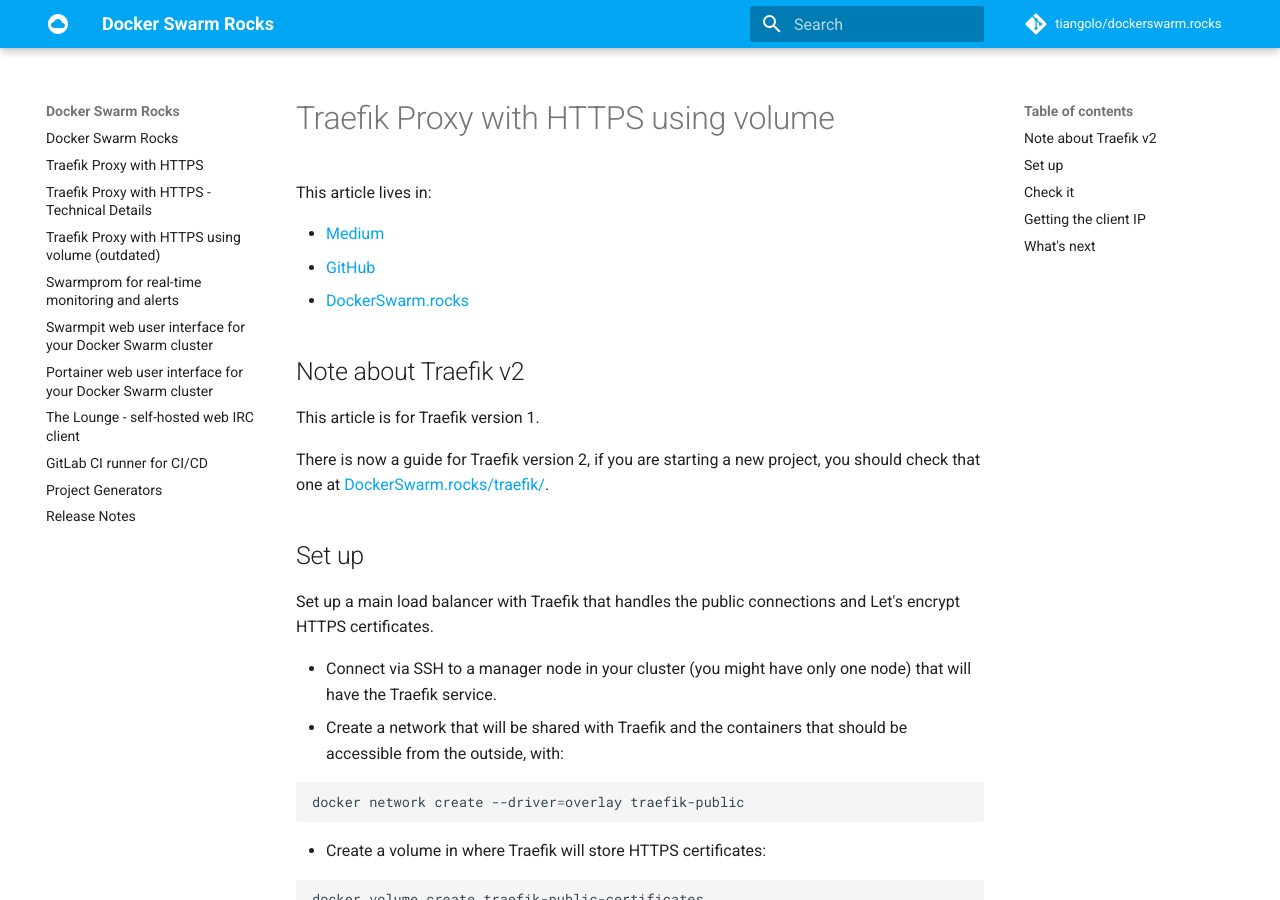
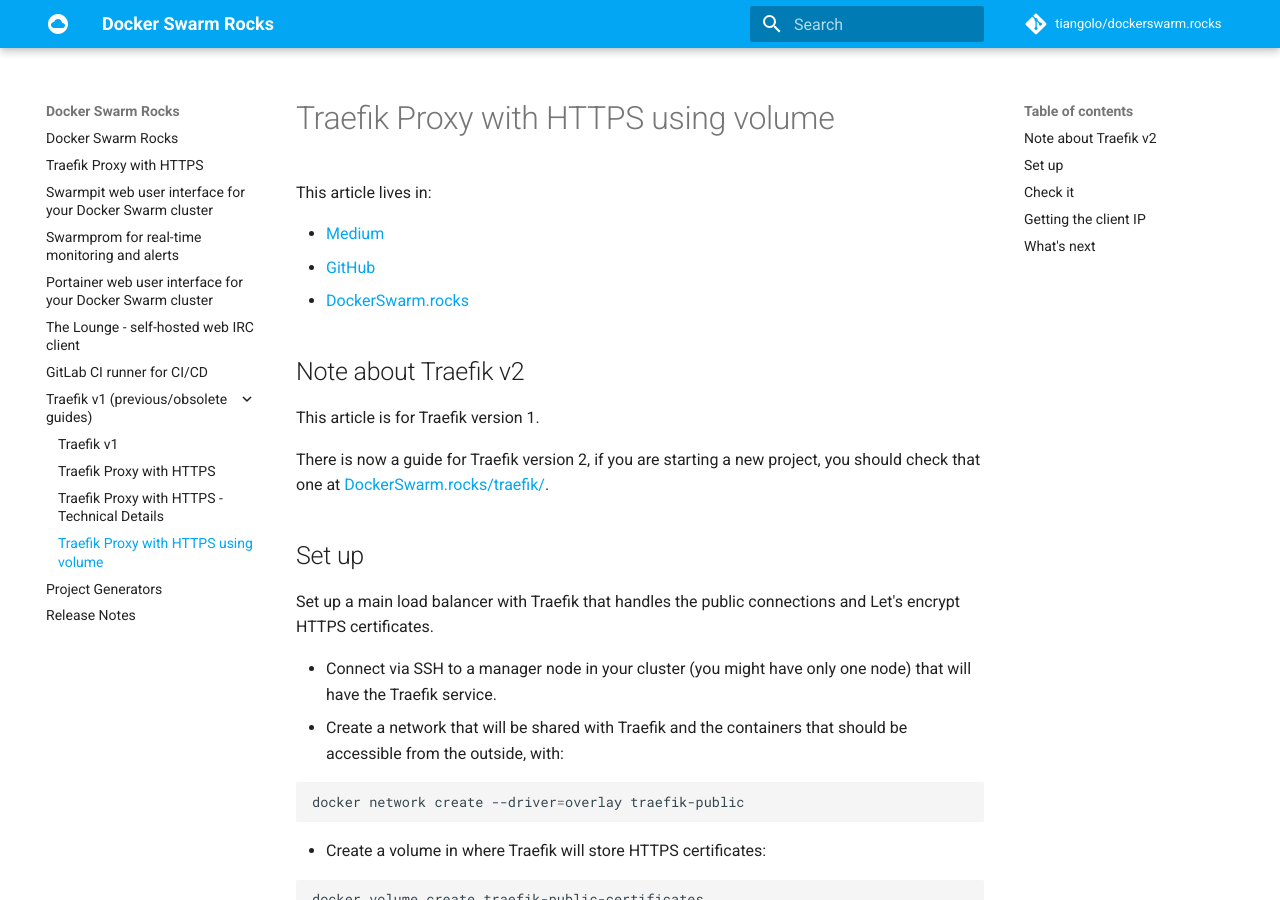
Before and after one commit to tiangolo/dockerswarm.rocks, an MkDocs documentation site: the page built from docs/traefik-v1/traefik-with-volume.md, in a window 1280 px wide and 900 px high. Built offline with MkDocs 1.6.1 and Material for MkDocs 9.7.7, drawn with Linux system fonts in a browser that asks for light colours; comment, search, counter and statistics services are not loaded; part of the change alters nothing that is shown.

```diff
--- a/mkdocs.yml
+++ b/mkdocs.yml
@@ -18,16 +18,19 @@ google_analytics:
 
 nav:
     - Docker Swarm Rocks: index.md
-    - Traefik Proxy with HTTPS: traefik.md
-    - Traefik Proxy with HTTPS - Technical Details: traefik-technical-details.md
-    - Traefik Proxy with HTTPS using volume (outdated): traefik-with-volume.md
-    - Swarmprom for real-time monitoring and alerts: swarmprom.md
-    - Swarmpit web user interface for your Docker Swarm cluster: swarmpit.md
-    - Portainer web user interface for your Docker Swarm cluster: portainer.md
-    - The Lounge - self-hosted web IRC client: thelounge.md
-    - GitLab CI runner for CI/CD: gitlab-ci.md
-    - Project Generators: project-generators.md
-    - Release Notes: release-notes.md
+    - traefik.md
+    - swarmpit.md
+    - swarmprom.md
+    - portainer.md
+    - thelounge.md
+    - gitlab-ci.md
+    - Traefik v1 (previous/obsolete guides):
+        - traefik-v1/index.md
+        - traefik-v1/traefik.md
+        - traefik-v1/traefik-technical-details.md
+        - traefik-v1/traefik-with-volume.md
+    - project-generators.md
+    - release-notes.md
 
 markdown_extensions:
   - markdown.extensions.codehilite:
```
